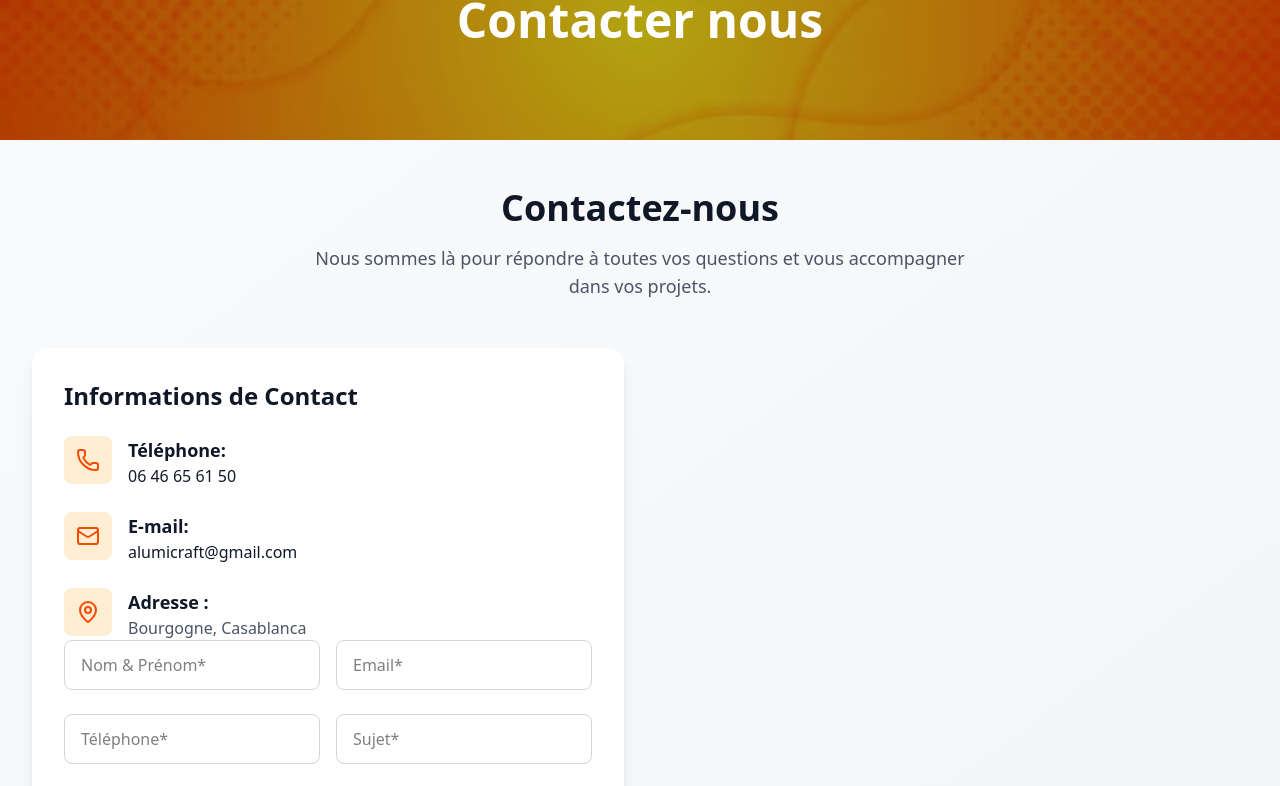
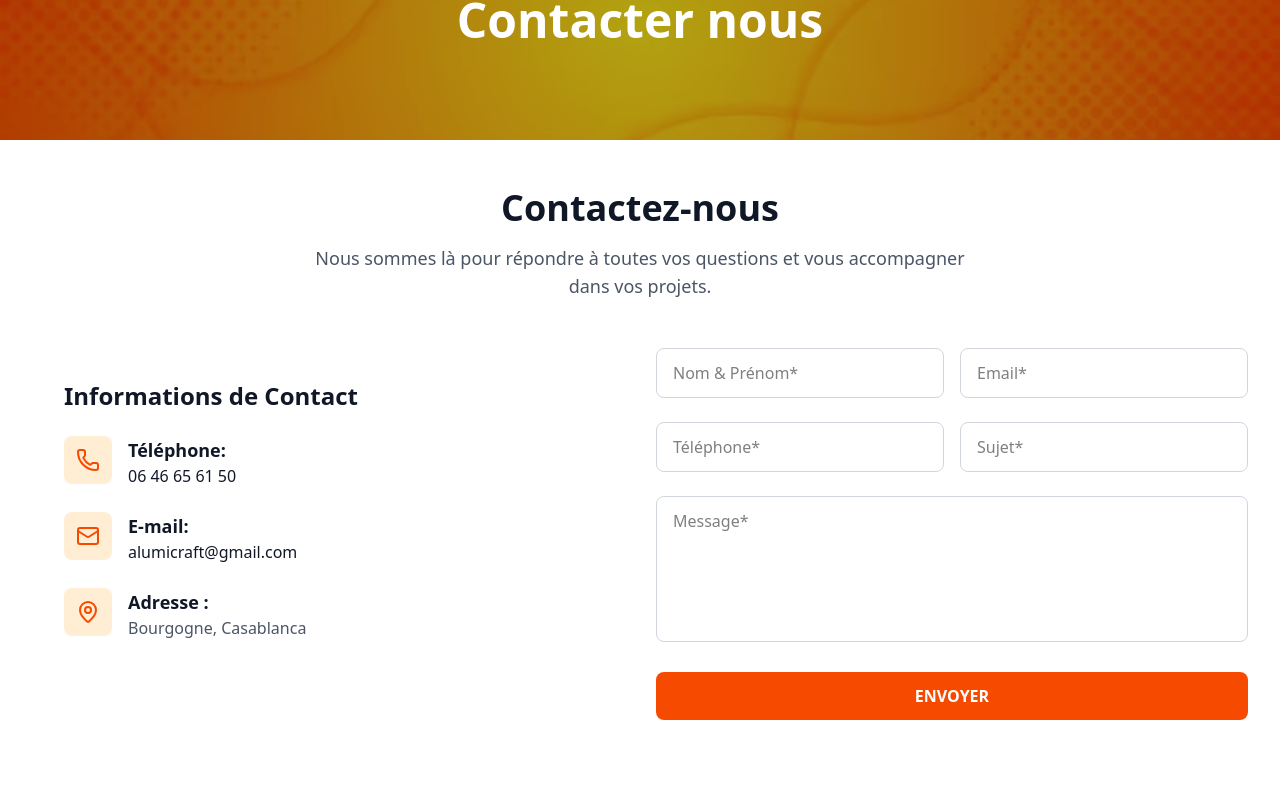
Before and after one commit to IlhamKaddi/web-site-alum, a Next.js app: page /contact in a window 1280 px wide. Shown: the part 329-1115 px from the top of the page. Built offline with nearby package versions, Linux system fonts and the light colour scheme.

Commit message:
feat: edit contact form

```diff
--- a/app/contact/page.tsx
+++ b/app/contact/page.tsx
@@ -2,7 +2,6 @@
 import { useState } from "react";
 import { Phone, Mail, MapPin } from "lucide-react";
 import Banner from "../Compenents/Banner";
-
 import { z } from "zod";
 import { useForm } from "react-hook-form";
 import { zodResolver } from "@hookform/resolvers/zod";
@@ -58,7 +57,7 @@ export default function ContactSection() {
     <>
       <Banner title="Contacter nous " />
 
-      <div className="min-h-screen bg-gradient-to-br from-gray-50 to-gray-100 py-12 px-4 sm:px-6 lg:px-8">
+      <div className="min-h-screen py-12 px-4 sm:px-6 lg:px-8">
         <div className="max-w-7xl mx-auto">
           {/* Header */}
           <div className="text-center mb-12">
@@ -72,8 +71,8 @@ export default function ContactSection() {
           </div>
 
           <div className="grid grid-cols-1 lg:grid-cols-2 gap-8">
-            {/* Contact Block */}
-            <div className="bg-white rounded-2xl shadow-lg p-8">
+            {/* Contact Block ____________________________________________________________________________*/}
+            <div className=" rounded-2xl  p-8">
               <h2 className="text-2xl font-bold text-gray-900 mb-6">
                 Informations de Contact
               </h2>
@@ -131,17 +130,18 @@ export default function ContactSection() {
                   </div>
                 </div>
               </div>
+            </div>
 
-              {/* Contact Form */}
+            {/* Contact Form______________________________________________________________________ */}
             <form onSubmit={handleSubmit(onSubmit)} className="space-y-6">
+
               {/* Name + Email */}
               <div className="grid grid-cols-1 sm:grid-cols-2 gap-4">
                 <div>
                   <input
                     {...register("name")}
                     placeholder="Nom & Prénom*"
-                      className={`w-full px-4 py-3 border ${
-                        errors.name ? "border-red-500" : "border-gray-300"
+                    className={`w-full px-4 py-3 border ${errors.name ? "border-red-500" : "border-gray-300"
                       } rounded-lg focus:ring-2 focus:ring-orange-500`}
                   />
                   {errors.name && (
@@ -155,8 +155,7 @@ export default function ContactSection() {
                   <input
                     {...register("email")}
                     placeholder="Email*"
-                      className={`w-full px-4 py-3 border ${
-                        errors.email ? "border-red-500" : "border-gray-300"
+                    className={`w-full px-4 py-3 border ${errors.email ? "border-red-500" : "border-gray-300"
                       } rounded-lg focus:ring-2 focus:ring-orange-500`}
                   />
                   {errors.email && (
@@ -173,8 +172,7 @@ export default function ContactSection() {
                   <input
                     {...register("phone")}
                     placeholder="Téléphone*"
-                      className={`w-full px-4 py-3 border ${
-                        errors.phone ? "border-red-500" : "border-gray-300"
+                    className={`w-full px-4 py-3 border ${errors.phone ? "border-red-500" : "border-gray-300"
                       } rounded-lg focus:ring-2 focus:ring-orange-500`}
                   />
                   {errors.phone && (
@@ -188,8 +186,7 @@ export default function ContactSection() {
                   <input
                     {...register("subject")}
                     placeholder="Sujet*"
-                      className={`w-full px-4 py-3 border ${
-                        errors.subject ? "border-red-500" : "border-gray-300"
+                    className={`w-full px-4 py-3 border ${errors.subject ? "border-red-500" : "border-gray-300"
                       } rounded-lg focus:ring-2 focus:ring-orange-500`}
                   />
                   {errors.subject && (
@@ -206,8 +203,7 @@ export default function ContactSection() {
                   {...register("message")}
                   placeholder="Message*"
                   rows={5}
-                    className={`w-full px-4 py-3 border ${
-                      errors.message ? "border-red-500" : "border-gray-300"
+                  className={`w-full px-4 py-3 border ${errors.message ? "border-red-500" : "border-gray-300"
                     } rounded-lg focus:ring-2 focus:ring-orange-500 resize-none`}
                 />
                 {errors.message && (
@@ -244,7 +240,7 @@ export default function ContactSection() {
                 </div>
               )}
             </form>
-            </div>
+
           </div>
         </div>
       </div>
```
Lines whose indentation alone changed are shown as unchanged.
